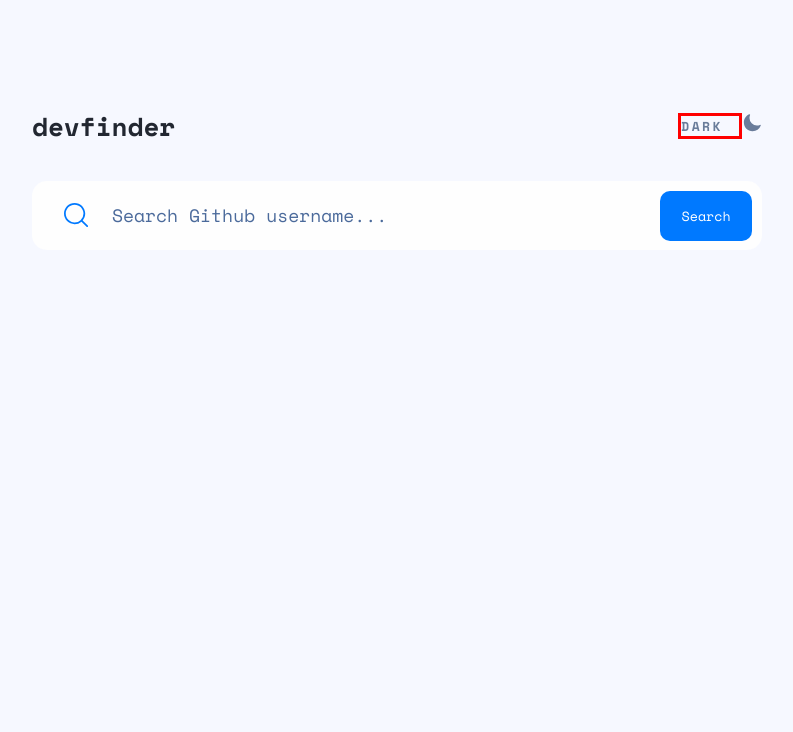
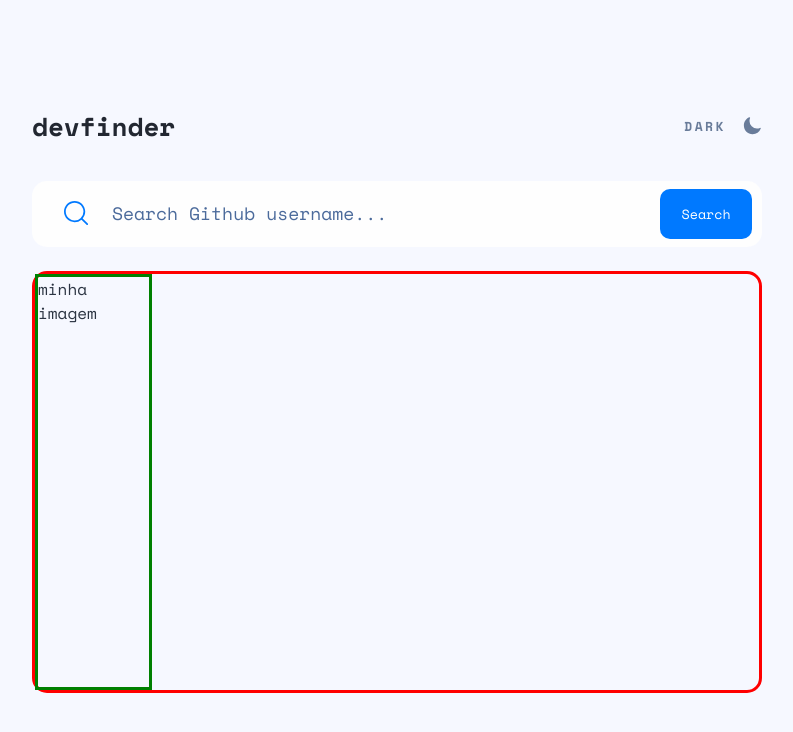
Before and after one commit to brunocs90/github-user-search-app, a React (Vite) app: page / in a window 1280 px wide. Shown: the top 732 px of the page, without its empty margins (243-1036 px from the left). Built offline with nearby package versions, Linux system fonts and the light colour scheme.

Commit message:
card user

```diff
--- a/src/components/CardUser/index.tsx
+++ b/src/components/CardUser/index.tsx
@@ -1,5 +1,9 @@
 import { CardUserContainer } from './styles';
 
 export default function CardUser() {
-    return <CardUserContainer></CardUserContainer>;
+    return (
+        <CardUserContainer>
+            <div className="imagem">minha imagem</div>
+        </CardUserContainer>
+    );
 }
--- a/src/components/CardUser/styles.ts
+++ b/src/components/CardUser/styles.ts
@@ -1,3 +1,16 @@
 import styled from 'styled-components';
 
-export const CardUserContainer = styled.header``;
+export const CardUserContainer = styled.div`
+    width: 100%;
+    height: 444px;
+    border-radius: 15px;
+    margin-top: 24px;
+
+    border: solid red;
+
+    .imagem {
+        border: solid green;
+        width: 117px;
+        height: 100%;
+    }
+`;
--- a/src/components/ThemeToggle/styles.ts
+++ b/src/components/ThemeToggle/styles.ts
@@ -12,7 +12,7 @@ export const ButtonContainer = styled.button`
         font-weight: 700;
         line-height: ${({ theme }) => theme.Typography.H4['line-height']};
         letter-spacing: 2.5px;
-        border: solid red;
+        /* border: solid red; */
     }
     .iconMoon {
         width: 20px;
```
